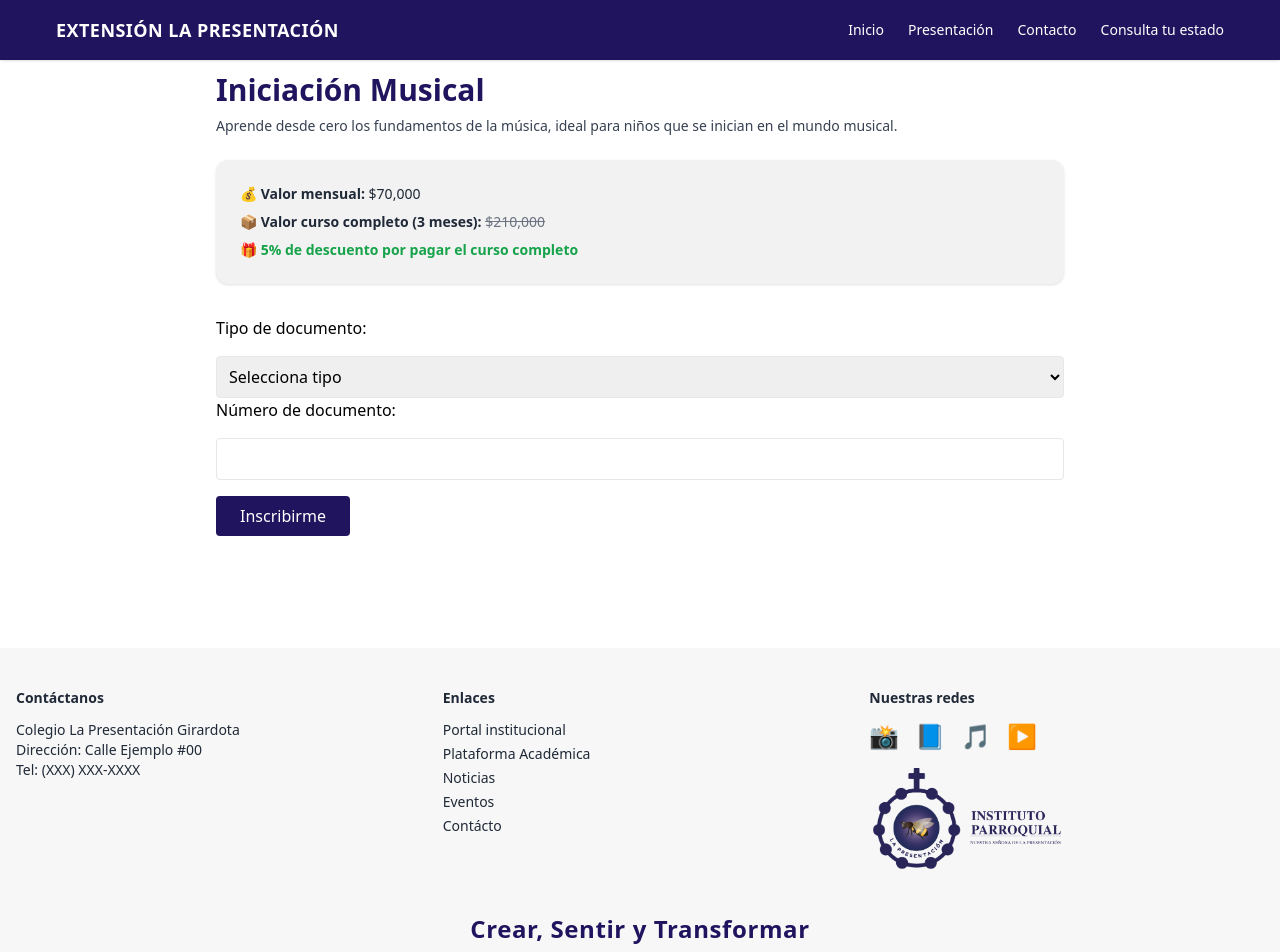
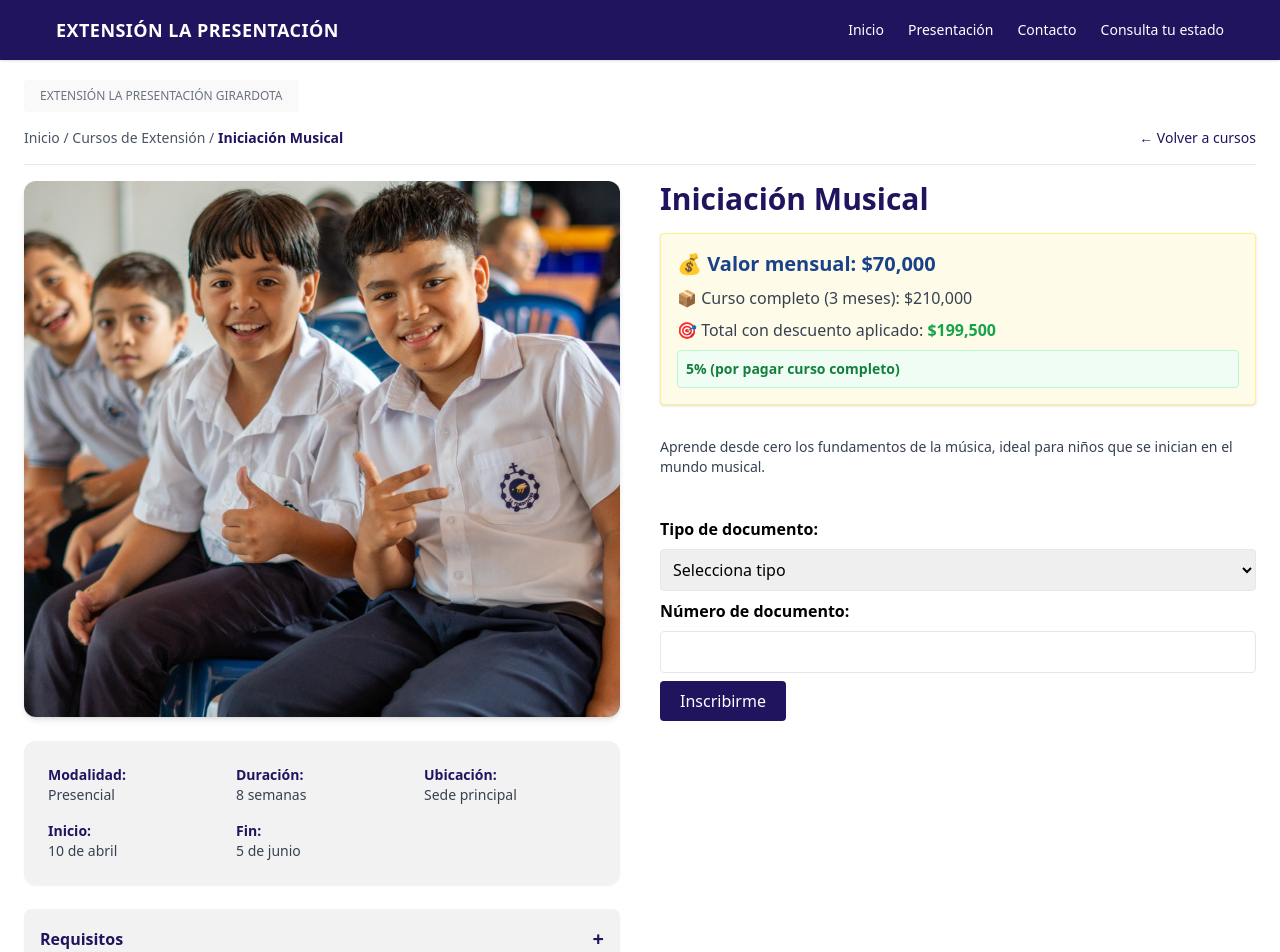
Before and after one commit to secifuentes/extension, a React (Vite) app: page /curso/1 in a window 1280 px wide. Shown: the top 952 px of the page. Built offline with nearby package versions, Linux system fonts and the light colour scheme.

Commit message:
feat: bloque de precios mejorado y visual con descuentos

```diff
--- a/src/pages/CursoDetalle.jsx
+++ b/src/pages/CursoDetalle.jsx
@@ -5,6 +5,19 @@ import { estudiantesRegistrados } from '../data/estudiantes';
 import { inscripciones } from '../data/inscripciones';
 
 const API_URL = import.meta.env.VITE_API_URL;
+
+const AccordionItem = ({ title, content }) => {
+  const [open, setOpen] = useState(false);
+  return (
+    <div className="bg-[#f2f2f2] rounded-lg p-4 mb-3 shadow-sm">
+      <div className="flex justify-between items-center cursor-pointer" onClick={() => setOpen(!open)}>
+        <h4 className="font-semibold text-institucional">{title}</h4>
+        <span className="text-xl font-bold text-institucional">{open ? '−' : '+'}</span>
+      </div>
+      {open && <p className="mt-2 text-sm text-gray-600">{content}</p>}
+    </div>
+  );
+};
 
 const CursoDetalle = () => {
   const { id } = useParams();
@@ -48,14 +61,15 @@ const CursoDetalle = () => {
   const valorMensual = curso.precio;
   const valorTrimestral = valorMensual * 3;
 
-  // Cálculo de descuentos:
   let total = 0;
   let descuentoAplicado = 0;
+  let textoDescuento = 'No aplica';
 
   if (modoPago === 'mensual') {
     if (datosEstudiante) {
       total = valorMensual * 0.9;
       descuentoAplicado = 10;
+      textoDescuento = '10% (Familia Presentación)';
     } else {
       total = valorMensual;
     }
@@ -63,57 +77,90 @@ const CursoDetalle = () => {
     if (datosEstudiante) {
       total = valorTrimestral * 0.85;
       descuentoAplicado = 15;
+      textoDescuento = '15% (10% familia + 5% curso completo)';
     } else {
       total = valorTrimestral * 0.95;
       descuentoAplicado = 5;
+      textoDescuento = '5% (por pagar curso completo)';
     }
   }
 
   total = parseInt(total.toFixed(0));
 
   if (!curso) return <p className="p-10 text-center">Curso no encontrado</p>;
-
   return (
-    <div className="pt-[72px] max-w-4xl mx-auto px-6 pb-16">
-      <h2 className="text-3xl font-bold text-institucional mb-2">{curso.nombre}</h2>
-      <p className="text-sm text-gray-700 mb-6">{curso.descripcion}</p>
-
-      <div className="bg-[#f2f2f2] p-6 rounded-xl shadow space-y-2 text-sm text-gray-800 mb-8">
-        <p><strong>💰 Valor mensual:</strong> ${valorMensual.toLocaleString()}</p>
-        <p><strong>📦 Valor curso completo (3 meses):</strong> <span className="line-through text-gray-500">${valorTrimestral.toLocaleString()}</span></p>
-
-        {modoPago === 'mensual' && datosEstudiante && (
-          <p className="text-green-600 font-bold">🎁 Descuento familiar: 10% aplicado</p>
-        )}
-
-        {modoPago === 'trimestral' && (
-          <p className="text-green-600 font-bold">
-            🎁 {datosEstudiante ? 'Descuento total 15% aplicado (familia + curso completo)' : '5% de descuento por pagar el curso completo'}
-          </p>
-        )}
+    <div className="pt-[72px]">
+      <div className="max-w-7xl mx-auto px-6 mt-2">
+        <div className="inline-block bg-[#f9f9f9] py-2 px-4 text-xs text-gray-500 uppercase rounded">
+          Extensión La Presentación Girardota
         </div>
 
+        <div className="pt-2 pb-4 flex flex-col md:flex-row justify-between text-sm text-gray-600 border-b mt-2">
+          <p>
+            Inicio / Cursos de Extensión /{' '}
+            <span className="text-institucional font-semibold">{curso.nombre}</span>
+          </p>
+          <button onClick={() => window.history.back()} className="text-institucional hover:underline">
+            ← Volver a cursos
+          </button>
+        </div>
+      </div>
+
+      <div className="max-w-7xl mx-auto px-6 pb-16 grid grid-cols-1 md:grid-cols-2 gap-10 mt-4">
+        {/* Columna izquierda */}
+        <div className="flex flex-col gap-6">
+          <div className="aspect-[3/2.7] overflow-hidden rounded-xl shadow-md">
+            <img src={curso.imagen} alt={curso.nombre} className="w-full h-full object-cover" />
+          </div>
+
+          <div className="bg-[#f2f2f2] p-6 rounded-xl grid grid-cols-1 sm:grid-cols-3 gap-4 text-sm text-gray-700 shadow-sm">
+            <div><p className="text-institucional font-semibold">Modalidad:</p><p>{curso.modalidad}</p></div>
+            <div><p className="text-institucional font-semibold">Duración:</p><p>{curso.duracion}</p></div>
+            <div><p className="text-institucional font-semibold">Ubicación:</p><p>{curso.ubicacion}</p></div>
+            <div><p className="text-institucional font-semibold">Inicio:</p><p>{curso.inicio}</p></div>
+            <div><p className="text-institucional font-semibold">Fin:</p><p>{curso.fin}</p></div>
+          </div>
+
+          <div>
+            <AccordionItem title="Requisitos" content={curso.requisitos} />
+            <AccordionItem title="Implementos necesarios" content={curso.implementos} />
+            <AccordionItem title="Beneficios" content={curso.beneficios} />
+            <AccordionItem title="Edad" content={curso.edad} />
+            <AccordionItem title="Curso con reserva previa" content={curso.reserva} />
+          </div>
+        </div>
+
+        {/* Columna derecha */}
+        <div className="flex flex-col gap-4">
+          <h2 className="text-3xl font-bold text-institucional">{curso.nombre}</h2>
+
+          {/* Bloque visual de precios */}
+          <div className="bg-yellow-50 border border-yellow-200 p-4 rounded shadow space-y-2">
+            <p className="text-xl font-semibold text-presentacionDark">💰 Valor mensual: ${valorMensual.toLocaleString()}</p>
+            <p className="text-md text-gray-700">📦 Curso completo (3 meses): ${valorTrimestral.toLocaleString()}</p>
+            <p className="text-md text-gray-700">🎯 Total con descuento aplicado: <span className="font-bold text-green-600">${total.toLocaleString()}</span></p>
+            <p className="text-sm text-green-700 font-semibold bg-green-50 p-2 rounded border border-green-200">
+              {textoDescuento}
+            </p>
+          </div>
+
+          <p className="text-sm text-gray-700 mt-4">{curso.descripcion}</p>
+
           {/* Verificación */}
-      <div className="space-y-4">
-        <label>Tipo de documento:</label>
-        <select value={tipoDoc} onChange={(e) => setTipoDoc(e.target.value)} className="border p-2 rounded w-full">
+          <div className="mt-6 space-y-2">
+            <label className="block font-semibold">Tipo de documento:</label>
+            <select className="w-full border p-2 rounded" value={tipoDoc} onChange={(e) => setTipoDoc(e.target.value)} required>
               <option value="">Selecciona tipo</option>
               <option value="cc">Cédula</option>
               <option value="ti">Tarjeta de Identidad</option>
             </select>
 
-        <label>Número de documento:</label>
-        <input
-          type="text"
-          value={documento}
-          onChange={(e) => setDocumento(e.target.value)}
-          className="border p-2 rounded w-full"
-          required
-        />
+            <label className="block font-semibold mt-2">Número de documento:</label>
+            <input type="text" className="w-full border p-2 rounded" value={documento} onChange={(e) => setDocumento(e.target.value)} required />
 
             <button
+              className="mt-4 bg-institucional text-white px-5 py-2 rounded hover:bg-presentacionDark"
               onClick={verificarEstudiante}
-          className="bg-institucional text-white px-6 py-2 rounded hover:bg-presentacionDark"
             >
               Inscribirme
             </button>
@@ -131,6 +178,7 @@ const CursoDetalle = () => {
                 <div className="bg-green-50 border border-green-300 text-green-800 p-6 rounded shadow text-center">
                   <h3 className="text-2xl font-bold">¡Felicitaciones! 🎉</h3>
                   <p className="mt-2">Te has inscrito al curso <strong>{curso.nombre}</strong>.</p>
+                  <p className="mt-1">Estamos verificando tu comprobante de pago. Te enviaremos una confirmación pronto.</p>
                 </div>
               ) : (
                 <form
@@ -174,17 +222,24 @@ const CursoDetalle = () => {
                   }}
                   className="space-y-4"
                 >
-              <input name="nombres" type="text" placeholder="Nombres" defaultValue={datosEstudiante?.nombres || ''} readOnly={!!datosEstudiante} className="w-full p-2 border rounded" required />
-              <input name="apellidos" type="text" placeholder="Apellidos" defaultValue={datosEstudiante?.apellidos || ''} readOnly={!!datosEstudiante} className="w-full p-2 border rounded" required />
-              <input name="correo" type="email" placeholder="Correo electrónico" defaultValue={datosEstudiante?.correo || ''} readOnly={!!datosEstudiante} className="w-full p-2 border rounded" required />
-              <input name="telefono" type="tel" placeholder="Teléfono" defaultValue={datosEstudiante?.telefono || ''} readOnly={!!datosEstudiante} className="w-full p-2 border rounded" required />
-              <input name="fechaNacimiento" type="date" className="w-full p-2 border rounded" required onChange={(e) => setEsMenor(calcularSiEsMenor(e.target.value))} />
-
-              <label className="block font-semibold mt-4">Forma de pago:</label>
+                  <label className="block font-semibold">Forma de pago:</label>
                   <select className="w-full border p-2 rounded" value={modoPago} onChange={(e) => setModoPago(e.target.value)}>
                     <option value="trimestral">Curso completo (3 meses)</option>
                     <option value="mensual">Pago mensual</option>
                   </select>
+
+                  <input name="nombres" type="text" placeholder="Nombres" className={`w-full p-2 border rounded ${datosEstudiante ? 'bg-gray-100 text-gray-500' : ''}`} defaultValue={datosEstudiante?.nombres || ''} readOnly={!!datosEstudiante} required />
+                  <input name="apellidos" type="text" placeholder="Apellidos" className={`w-full p-2 border rounded ${datosEstudiante ? 'bg-gray-100 text-gray-500' : ''}`} defaultValue={datosEstudiante?.apellidos || ''} readOnly={!!datosEstudiante} required />
+                  <input name="correo" type="email" placeholder="Correo electrónico" className={`w-full p-2 border rounded ${datosEstudiante ? 'bg-gray-100 text-gray-500' : ''}`} defaultValue={datosEstudiante?.correo || ''} readOnly={!!datosEstudiante} required />
+                  <input name="telefono" type="tel" placeholder="Teléfono" className={`w-full p-2 border rounded ${datosEstudiante ? 'bg-gray-100 text-gray-500' : ''}`} defaultValue={datosEstudiante?.telefono || ''} readOnly={!!datosEstudiante} required />
+                  <input name="fechaNacimiento" type="date" className="w-full p-2 border rounded" required onChange={(e) => setEsMenor(calcularSiEsMenor(e.target.value))} />
+
+                  {esMenor && (
+                    <>
+                      <input name="acudiente" type="text" placeholder="Nombre del acudiente" className="w-full p-2 border rounded" required />
+                      <input name="telefonoAcudiente" type="tel" placeholder="Teléfono del acudiente" className="w-full p-2 border rounded" required />
+                    </>
+                  )}
 
                   <input type="file" className="w-full p-2 border rounded" required />
 
@@ -193,7 +248,7 @@ const CursoDetalle = () => {
                     <p>Curso: <span className="font-medium">{curso.nombre}</span></p>
                     <p>Forma de pago: {modoPago === 'mensual' ? 'Mensual' : 'Curso completo (3 meses)'}</p>
                     <p>Valor original: ${modoPago === 'mensual' ? valorMensual.toLocaleString() : valorTrimestral.toLocaleString()}</p>
-                <p>Descuento aplicado: {descuentoAplicado ? `${descuentoAplicado}%` : 'No aplica'}</p>
+                    <p>Descuento aplicado: {textoDescuento}</p>
                     <p className="mt-2 font-bold text-lg text-institucional">Total a pagar: ${total.toLocaleString()}</p>
                   </div>
 
@@ -203,6 +258,8 @@ const CursoDetalle = () => {
             </div>
           )}
         </div>
+      </div>
+    </div>
   );
 };
 
```
Lines whose indentation alone changed are shown as unchanged.
